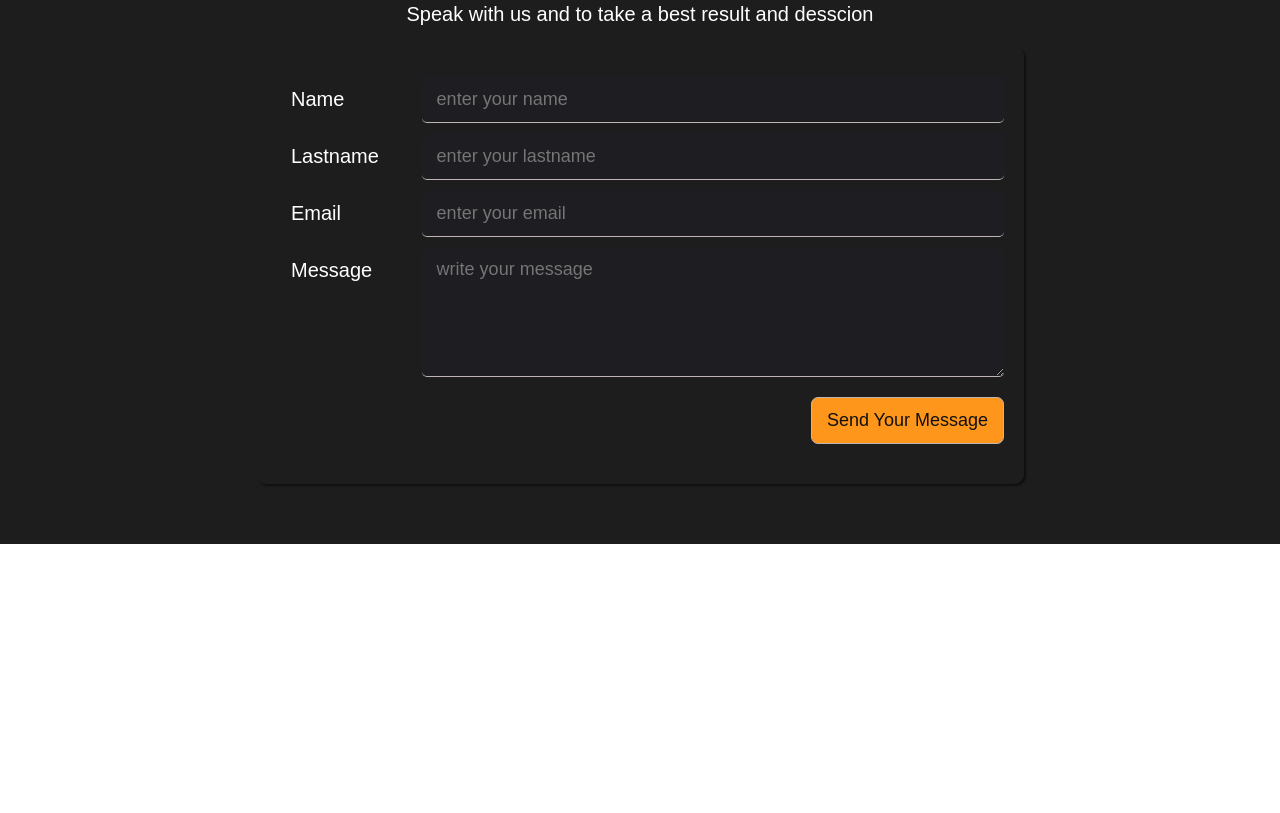
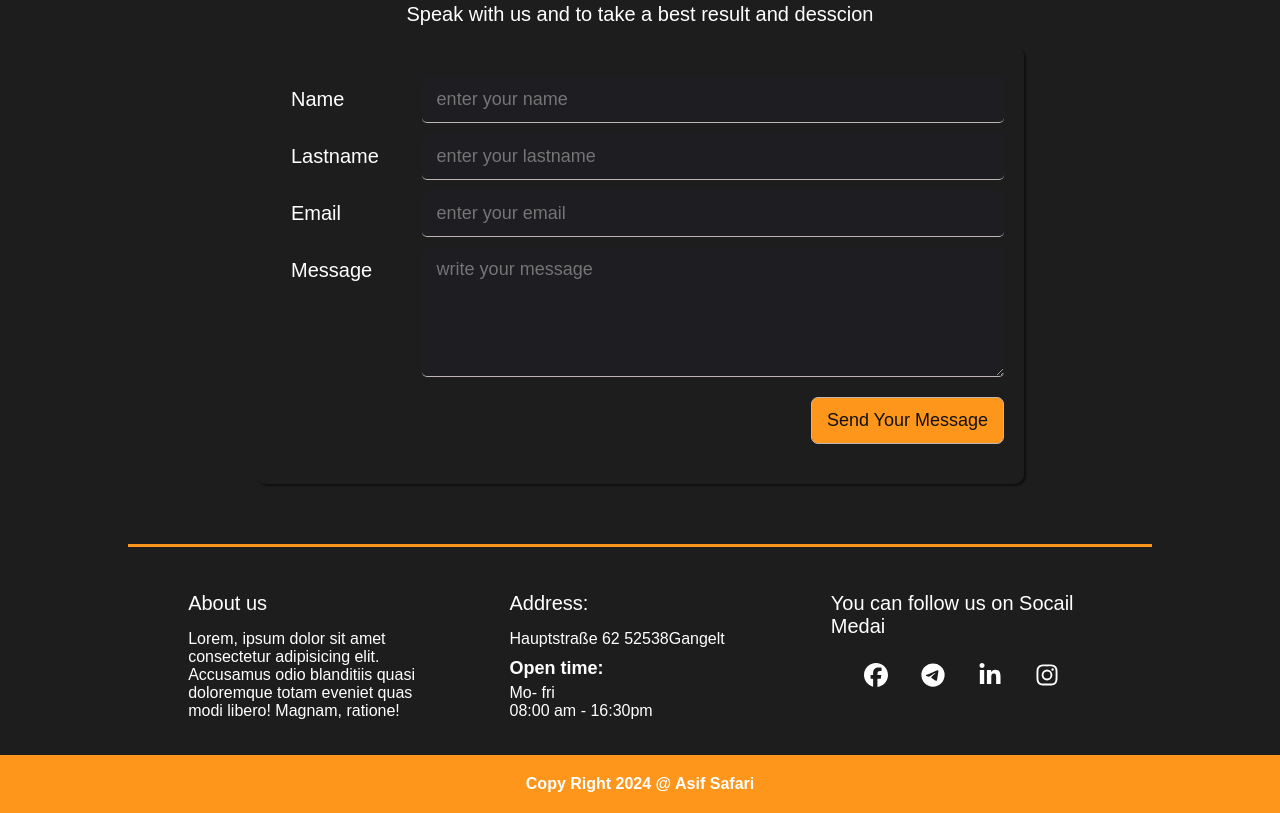
Before and after one commit to safariasif1998/bitcoin, a plain HTML site: page index.html in a window 1280 px wide. Shown: the part 4645-5458 px from the top of the page. Before the commit the page ends 5189 px from the top, so only its background shows below. Drawn offline with Linux system fonts and the light colour scheme.

Commit message:
created footer section

```diff
--- a/index.html
+++ b/index.html
@@ -402,26 +402,79 @@
       <form class="form-contact" action="">
         <div class="name">
           <label for="Name">Name</label>
-            <input type="text" name="name" id="name" placeholder="enter your name">
+          <input
+            type="text"
+            name="name"
+            id="name"
+            placeholder="enter your name"
+          />
         </div>
         <div class="lastname">
           <label for="lastnname">Lastname</label>
-            <input type="text" name="lastname" id="lastname" placeholder="enter your lastname">
+          <input
+            type="text"
+            name="lastname"
+            id="lastname"
+            placeholder="enter your lastname"
+          />
         </div>
         <div class="email">
           <label for="email">Email</label>
-            <input type="email" name="email" id="email" placeholder="enter your email">
+          <input
+            type="email"
+            name="email"
+            id="email"
+            placeholder="enter your email"
+          />
         </div>
         <div class="message">
           <label for="email">Message</label>
-            <textarea name="message" id="message" rows="5" placeholder="write your message"></textarea>
+          <textarea
+            name="message"
+            id="message"
+            rows="5"
+            placeholder="write your message"
+          ></textarea>
         </div>
         <div class="submit">
-            <input type="Submit"  value="Send Your Message">
+          <input type="Submit" value="Send Your Message" />
         </div>
       </form>
     </section>
-
+    <footer class="footer">
+      <div class="footer-container">
+        <div class="about-us">
+          <h6>About us</h6>
+          <p>
+            Lorem, ipsum dolor sit amet consectetur adipisicing elit. Accusamus
+            odio blanditiis quasi doloremque totam eveniet quas modi libero!
+            Magnam, ratione!
+          </p>
+        </div>
+        <div class="address">
+          <h6>Address:</h6>
+          <p>Hauptstraße <span>62</span> <span>52538</span>Gangelt</p>
+          <h5 style="color: #fff; margin-top: 10px; font-size: 18px;">Open time:</h5>
+          <p>
+            <span>Mo- fri</span>
+            <br>
+            <span>08:00 am - 16:30pm</span>
+          </p>
+        </div>
+        <div class="social-media">
+          <h6>You can follow us on Socail Medai</h6>
+          <div class="socail-medai-icons">
+            <i id="icon" class="fa-brands fa-facebook"></i>
+            <i id="icon" class="fa-brands fa-telegram"></i>
+            <i id="icon" class="fa-brands fa-linkedin-in"></i>
+            <i id="icon" class="fa-brands fa-instagram"></i>
+          </div>
+        </div>
+      </div>
+    </footer>
+    <div class="Copyright">
+      <h6>Copy Right 2024 @ Asif Safari</h6>
+    </div>
     <script src="./fontawesome-free-6.5.1-web/js/all.min.js"></script>
   </body>
 </html>
--- a/style/index.css
+++ b/style/index.css
@@ -750,3 +750,60 @@
     background-color: #fff;
     color: #fd961a;
  }
+
+ /* footer */
+.footer{
+    background-color: #1d1d1d;
+}
+.footer .footer-container{
+    width: 80%;
+    margin: auto;
+    display: flex;
+    flex-direction: row;
+    padding: 30px;
+    justify-content: space-around;
+    border-top: 3px solid #fd961a;
+}
+.footer .footer-container div{
+    width: 33.3%;
+    padding: 5px 30px !important;
+}
+.footer .footer-container div h6{
+    color: #fff;
+    font-size: 20px;
+    font-weight: 500;
+    padding: 10px 0px;
+}
+.footer .footer-container div p{
+    color: #fff;
+    font-size: 16px;
+    text-align: start;
+    margin-top: 5px;
+}
+.footer .footer-container div.socail-medai-icons{
+    color: #fff;
+    display: flex;
+    margin-top: 10px;
+    width: 100%;
+    padding: 0;
+    justify-content: space-between;
+}
+.footer .footer-container div.socail-medai-icons #icon{
+    display: inline-block;
+    font-size: 24px;
+    transition: 0.4s;
+    cursor: pointer;
+}
+.footer .footer-container div.socail-medai-icons #icon:hover{
+    color: #fd961a;
+}
+/* Copyright */
+.Copyright{
+    background-color: #fd961a;
+    padding: 20px 0px;
+    text-align: center;
+}
+.Copyright h6{
+    color: #fff;
+    font-size: 16px;
+}
```
Lines whose indentation alone changed are shown as unchanged.
